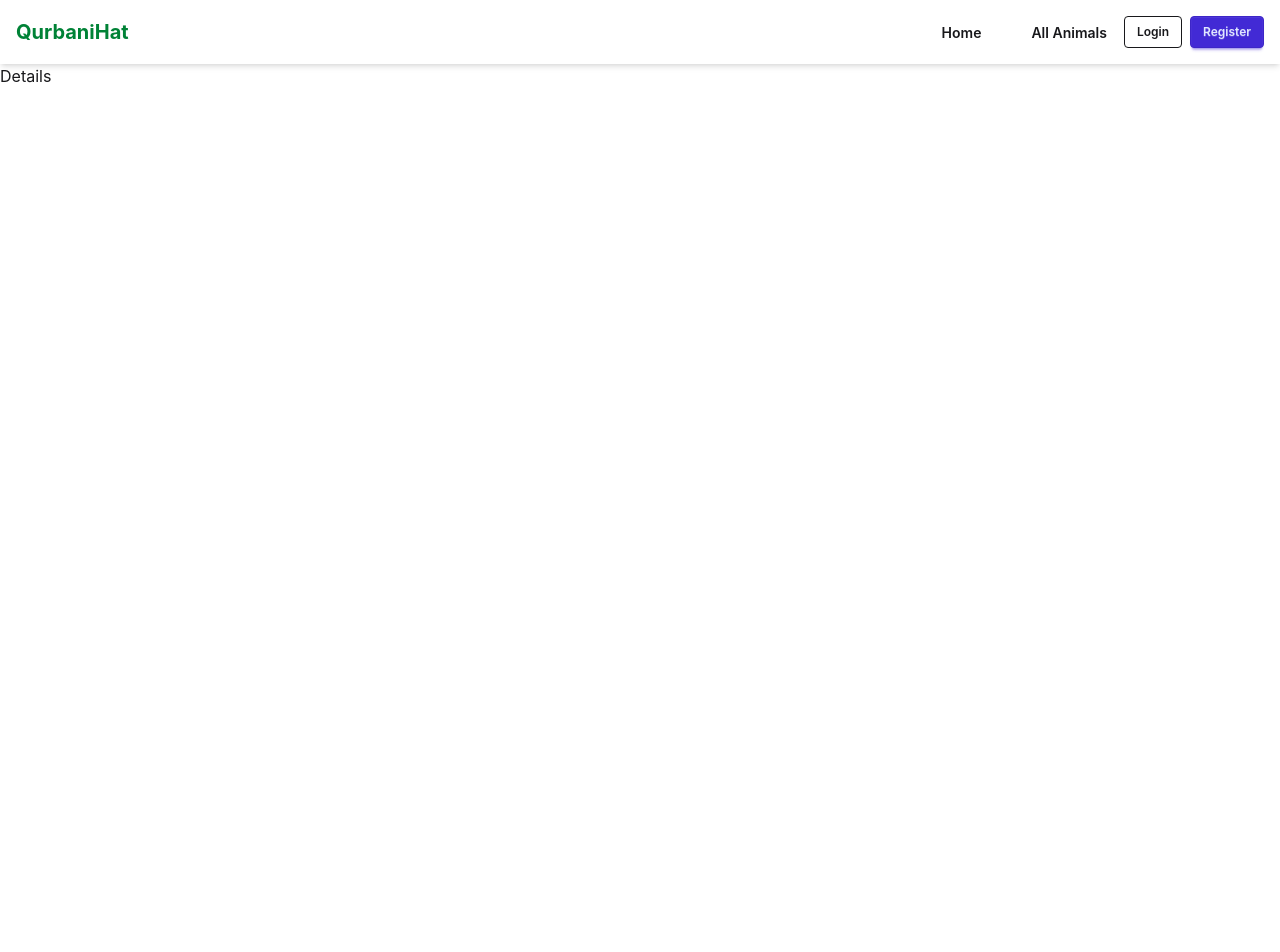
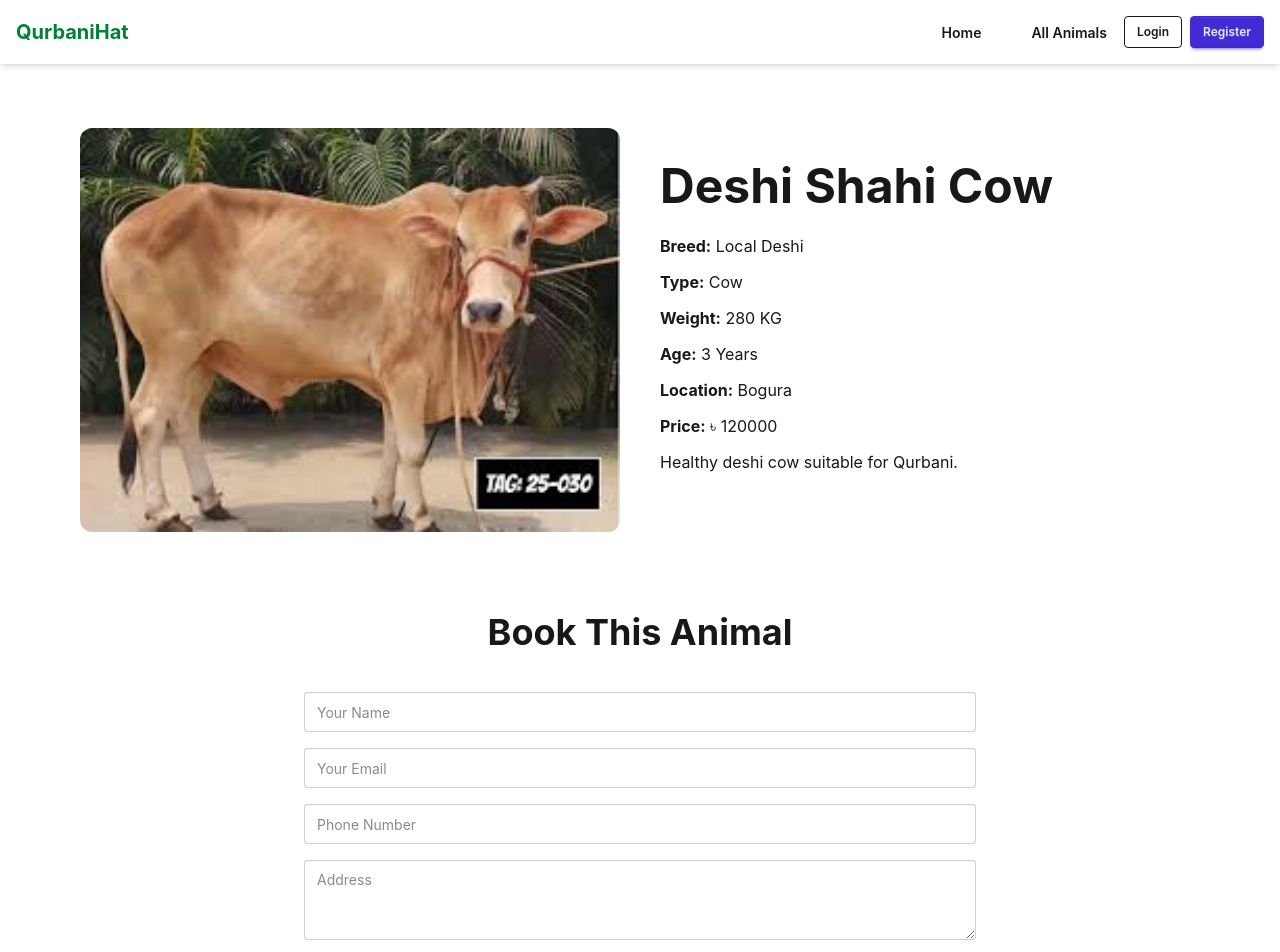
Before and after one commit to sumaya-jahan/Qurbani-hat, a React (Vite) app: page /details/1 in a window 1280 px wide. Shown: the top 952 px of the page. Before the commit the page ends 800 px from the top, so only its background shows below. Built offline with nearby package versions, Linux system fonts and the light colour scheme.

Commit message:
add dynamic animal details and booking form

```diff
--- a/src/main.jsx
+++ b/src/main.jsx
@@ -1,6 +1,10 @@
 import React from "react";
 import ReactDOM from "react-dom/client";
-import { RouterProvider } from "react-router";
+
+import { RouterProvider } from "react-router-dom";
+
+import { ToastContainer } from "react-toastify";
+import "react-toastify/dist/ReactToastify.css";
 
 import router from "./routes/Routes";
 
@@ -8,6 +12,10 @@ import "./index.css";
 
 ReactDOM.createRoot(document.getElementById("root")).render(
   <React.StrictMode>
+
     <RouterProvider router={router} />
+
+    <ToastContainer />
+
   </React.StrictMode>
 );
--- a/src/pages/Details/Details.jsx
+++ b/src/pages/Details/Details.jsx
@@ -1,9 +1,146 @@
-import React from 'react'
+import { useEffect, useState } from "react";
+import { useParams } from "react-router-dom";
+import { toast } from "react-toastify";
 
 const Details = () => {
+
+  const { id } = useParams();
+
+  const [animal, setAnimal] = useState(null);
+
+  useEffect(() => {
+
+    fetch("/animals.json")
+      .then((res) => res.json())
+      .then((data) => {
+
+        const foundAnimal = data.find(
+          (singleAnimal) => singleAnimal.id === parseInt(id)
+        );
+
+        setAnimal(foundAnimal);
+      });
+
+  }, [id]);
+
+  const handleBooking = (e) => {
+
+    e.preventDefault();
+
+    toast.success("Booking Successful!");
+
+    e.target.reset();
+  };
+
+  if (!animal) {
+    return (
+      <div className="text-center mt-20 text-3xl font-bold">
+        Loading...
+      </div>
+    );
+  }
+
   return (
-    <div>Details</div>
-  )
-}
+    <div className="max-w-6xl mx-auto px-4 py-16">
 
-export default Details
+      <div className="grid grid-cols-1 lg:grid-cols-2 gap-10 items-center">
+
+
+        <div>
+          <img
+            src={animal.image}
+            alt={animal.name}
+            className="rounded-xl w-full"
+          />
+        </div>
+
+
+        <div>
+
+          <h1 className="text-5xl font-bold mb-6">
+            {animal.name}
+          </h1>
+
+          <p className="mb-3">
+            <span className="font-bold">Breed:</span> {animal.breed}
+          </p>
+
+          <p className="mb-3">
+            <span className="font-bold">Type:</span> {animal.type}
+          </p>
+
+          <p className="mb-3">
+            <span className="font-bold">Weight:</span> {animal.weight} KG
+          </p>
+
+          <p className="mb-3">
+            <span className="font-bold">Age:</span> {animal.age} Years
+          </p>
+
+          <p className="mb-3">
+            <span className="font-bold">Location:</span> {animal.location}
+          </p>
+
+          <p className="mb-3">
+            <span className="font-bold">Price:</span> ৳ {animal.price}
+          </p>
+
+          <p className="mb-6">
+            {animal.description}
+          </p>
+
+        </div>
+
+      </div>
+
+      <div className="mt-20">
+
+        <h2 className="text-4xl font-bold text-center mb-10">
+          Book This Animal
+        </h2>
+
+        <form
+          onSubmit={handleBooking}
+          className="max-w-2xl mx-auto space-y-4"
+        >
+
+          <input
+            type="text"
+            placeholder="Your Name"
+            className="input input-bordered w-full"
+            required
+          />
+
+          <input
+            type="email"
+            placeholder="Your Email"
+            className="input input-bordered w-full"
+            required
+          />
+
+          <input
+            type="text"
+            placeholder="Phone Number"
+            className="input input-bordered w-full"
+            required
+          />
+
+          <textarea
+            placeholder="Address"
+            className="textarea textarea-bordered w-full"
+            required
+          ></textarea>
+
+          <button className="btn btn-primary w-full">
+            Confirm Booking
+          </button>
+
+        </form>
+
+      </div>
+
+    </div>
+  );
+};
+
+export default Details;
```
